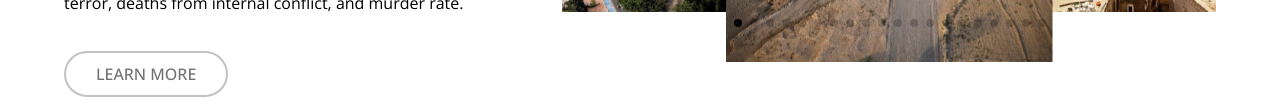
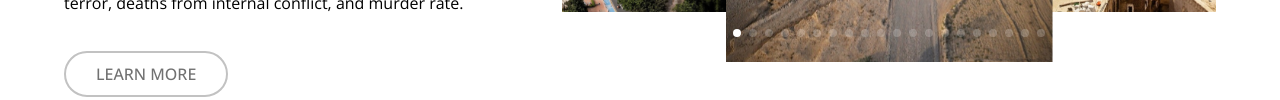
Before and after one commit to TatianaOsipova/Dangerous_countries, a plain HTML site: page index.html in a window 1280 px wide. Shown: the part 588-688 px from the top of the page. Drawn offline with nearby package versions, Linux system fonts and the light colour scheme.

Commit message:
feat: correct code

```diff
--- a/index.html
+++ b/index.html
@@ -265,10 +265,11 @@
                 </div>
 
             </div>
+
             <!-- Add Pagination -->
+            <div class="swiper-pagination"></div>
 
         </div>
-        <div class="swiper-pagination"></div>
 
         <img class="main__warning" src="images/warning.png" alt="warning">
 
--- a/style.css
+++ b/style.css
@@ -96,12 +96,12 @@ main>div>a:hover {
 
 .swiper-pagination-bullet,
 .swiper-pagination-bullet-active {
-  background: #000000;
+  background: #fff;
 }
 
 .swiper-pagination {
-  bottom: 180px !important;
-  padding-left: 500px;
+  bottom: 20px !important;
+  /* padding-left: 500px; */
 }
 
 .swiper-slide {
@@ -323,7 +323,7 @@ main>div>a:hover {
   background-image: none;
 }
 
-.soundbutton{
+.soundbutton {
   position: fixed;
   bottom: 5vh;
   right: 5vw;
@@ -332,7 +332,7 @@ main>div>a:hover {
   transition: .25s ease;
 }
 
-.soundbutton.paused{
+.soundbutton.paused {
   opacity: 0.25;
 }
 
```
